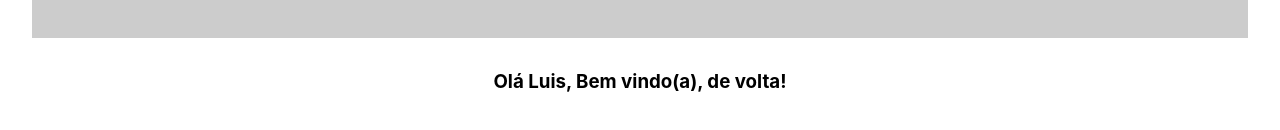
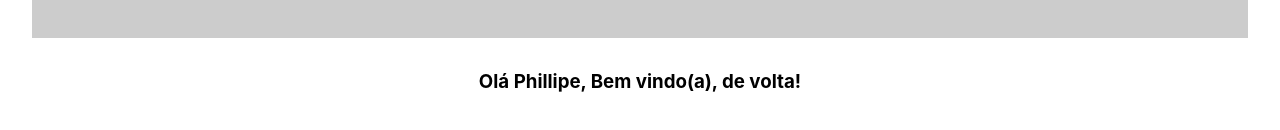
Before and after one commit to Legatario/aulas, a React (Create React App) app: page / in a window 1280 px wide. Shown: the part 544-674 px from the top of the page. Built offline with nearby package versions, Linux system fonts and the light colour scheme.

Commit message:
alteração de nome

```diff
--- a/src/App.js
+++ b/src/App.js
@@ -10,7 +10,7 @@ function App() {
       <Header title="Título do APP"/>
       <Imc />
 
-      <Login isLoggedIn={true} name={'Luis'}/>
+      <Login isLoggedIn={true} name={'Phillipe'}/>
     </div>
   );
 }
```
